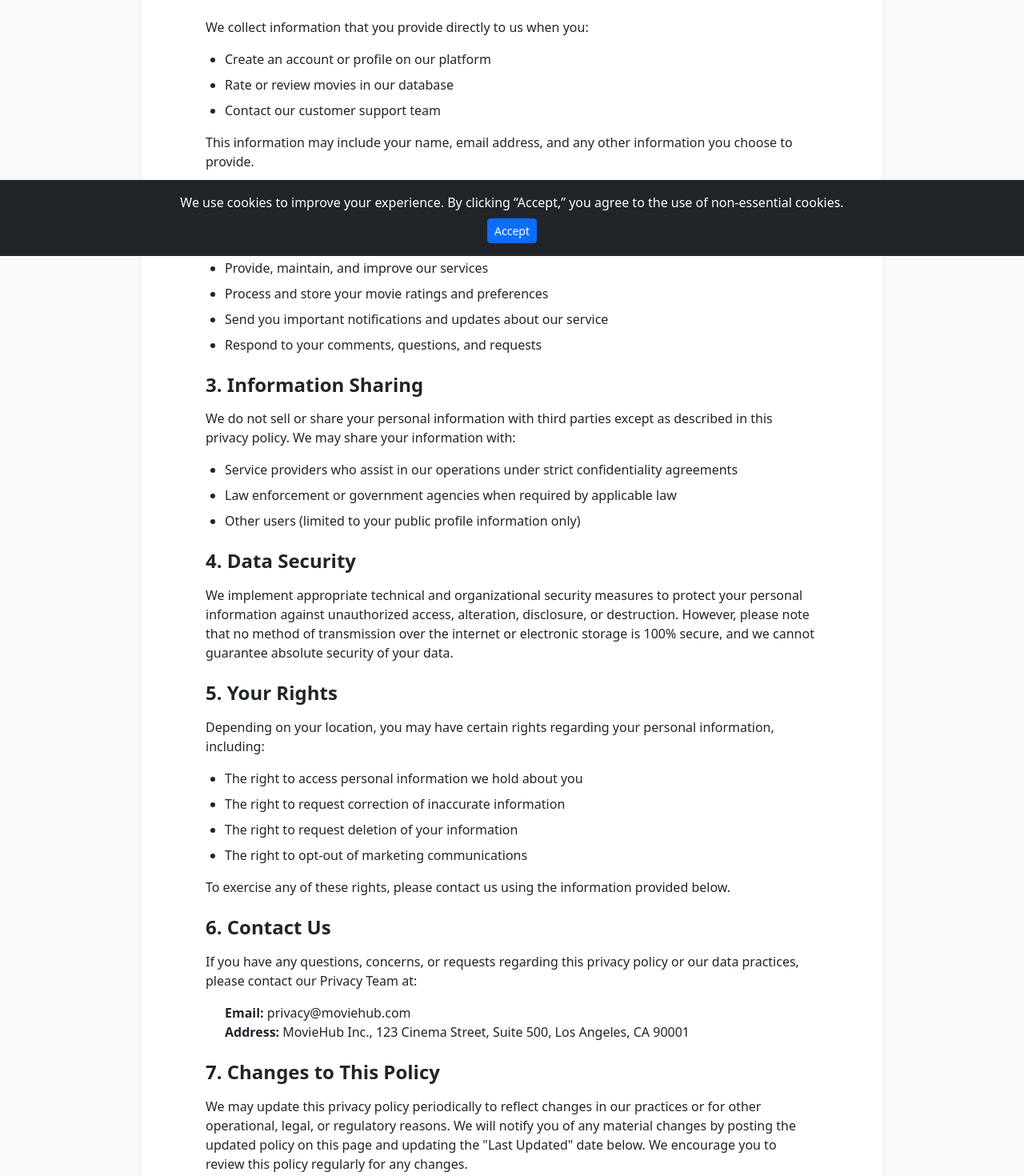
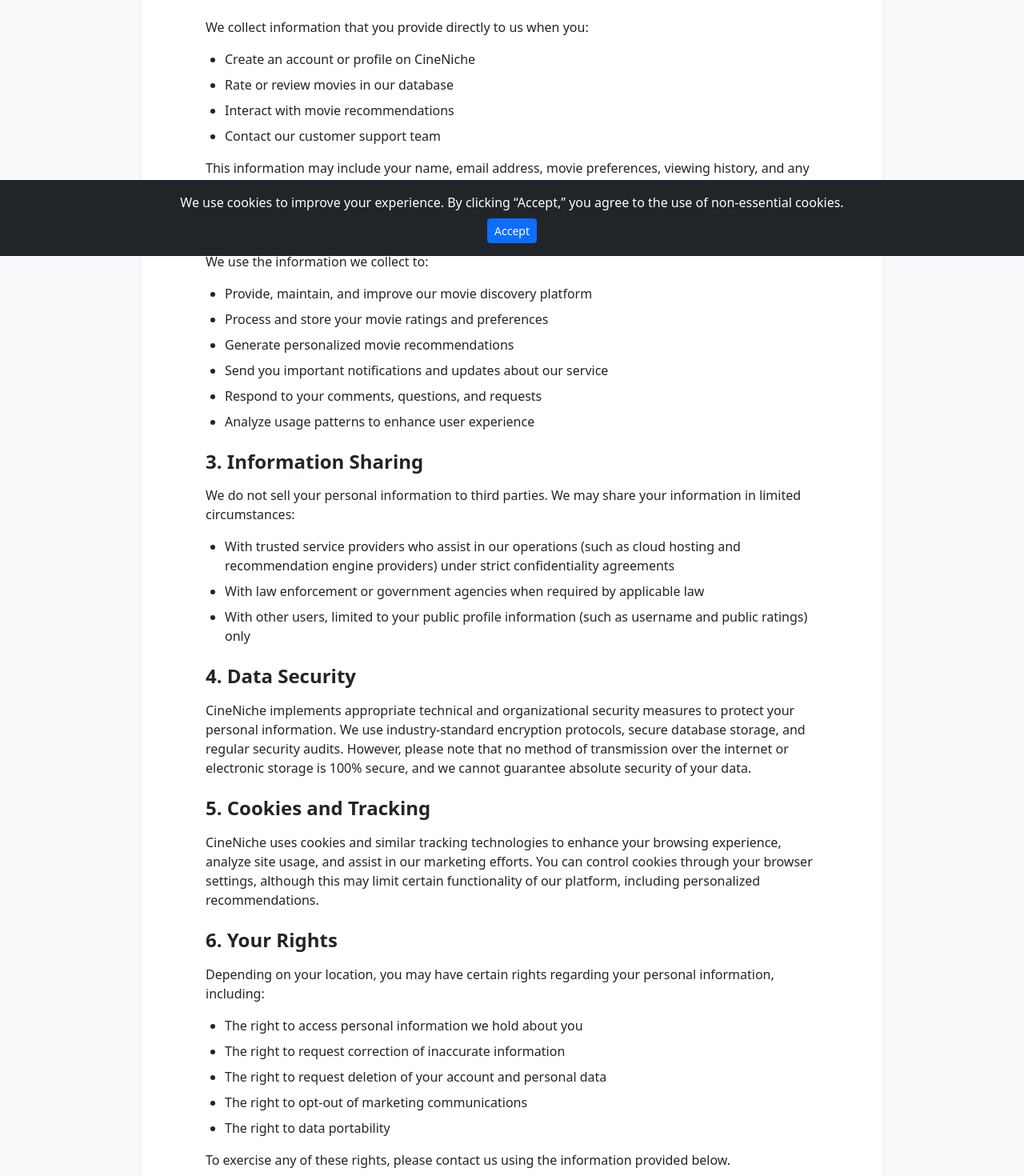
Before and after one commit to ericjamee/MovieHub, a React (Vite) app in the folder frontend/: page /privacy in a window 1280 px wide. Shown: the part 480-1950 px from the top of the page at 80% size. Built offline with nearby package versions, Linux system fonts and the light colour scheme; no server answers.

Commit message:
Privacy policy

```diff
--- a/frontend/src/pages/Privacy.tsx
+++ b/frontend/src/pages/Privacy.tsx
@@ -12,8 +12,9 @@ const Privacy: React.FC = () => {
 
               <div className="text-start">
                 <p className="lead text-muted mb-5">
-                  At MovieHub, we take your privacy seriously. This Privacy Policy explains how we collect, use,
-                  disclose, and safeguard your information when you use our service. Please read this privacy policy carefully.
+                  At CineNiche, we take your privacy seriously. This Privacy Policy explains how we collect, use,
+                  disclose, and safeguard your information when you use our movie discovery and recommendation service.
+                  Please read this privacy policy carefully.
                 </p>
 
                 <section className="mb-4">
@@ -22,13 +23,14 @@ const Privacy: React.FC = () => {
                     We collect information that you provide directly to us when you:
                   </p>
                   <ul className="ps-4">
-                    <li className="mb-2">Create an account or profile on our platform</li>
+                    <li className="mb-2">Create an account or profile on CineNiche</li>
                     <li className="mb-2">Rate or review movies in our database</li>
+                    <li className="mb-2">Interact with movie recommendations</li>
                     <li className="mb-2">Contact our customer support team</li>
                   </ul>
                   <p>
-                    This information may include your name, email address, and any other
-                    information you choose to provide.
+                    This information may include your name, email address, movie preferences, viewing history,
+                    and any other information you choose to provide.
                   </p>
                 </section>
 
@@ -38,47 +40,58 @@ const Privacy: React.FC = () => {
                     We use the information we collect to:
                   </p>
                   <ul className="ps-4">
-                    <li className="mb-2">Provide, maintain, and improve our services</li>
+                    <li className="mb-2">Provide, maintain, and improve our movie discovery platform</li>
                     <li className="mb-2">Process and store your movie ratings and preferences</li>
+                    <li className="mb-2">Generate personalized movie recommendations</li>
                     <li className="mb-2">Send you important notifications and updates about our service</li>
                     <li className="mb-2">Respond to your comments, questions, and requests</li>
+                    <li className="mb-2">Analyze usage patterns to enhance user experience</li>
                   </ul>
                 </section>
 
                 <section className="mb-4">
                   <h2 className="h4 fw-bold mb-3">3. Information Sharing</h2>
                   <p>
-                    We do not sell or share your personal information with third parties
-                    except as described in this privacy policy. We may share your
-                    information with:
+                    We do not sell your personal information to third parties.
+                    We may share your information in limited circumstances:
                   </p>
                   <ul className="ps-4">
-                    <li className="mb-2">Service providers who assist in our operations under strict confidentiality agreements</li>
-                    <li className="mb-2">Law enforcement or government agencies when required by applicable law</li>
-                    <li className="mb-2">Other users (limited to your public profile information only)</li>
+                    <li className="mb-2">With trusted service providers who assist in our operations (such as cloud hosting and recommendation engine providers) under strict confidentiality agreements</li>
+                    <li className="mb-2">With law enforcement or government agencies when required by applicable law</li>
+                    <li className="mb-2">With other users, limited to your public profile information (such as username and public ratings) only</li>
                   </ul>
                 </section>
 
                 <section className="mb-4">
                   <h2 className="h4 fw-bold mb-3">4. Data Security</h2>
                   <p>
-                    We implement appropriate technical and organizational security measures to protect your personal
-                    information against unauthorized access, alteration, disclosure, or destruction. However, please note that
-                    no method of transmission over the internet or electronic storage is 100% secure, and we cannot guarantee
-                    absolute security of your data.
+                    CineNiche implements appropriate technical and organizational security measures to protect your personal
+                    information. We use industry-standard encryption protocols, secure database storage, and regular security audits.
+                    However, please note that no method of transmission over the internet or electronic storage is 100% secure,
+                    and we cannot guarantee absolute security of your data.
                   </p>
                 </section>
 
                 <section className="mb-4">
-                  <h2 className="h4 fw-bold mb-3">5. Your Rights</h2>
+                  <h2 className="h4 fw-bold mb-3">5. Cookies and Tracking</h2>
+                  <p>
+                    CineNiche uses cookies and similar tracking technologies to enhance your browsing experience, analyze site usage,
+                    and assist in our marketing efforts. You can control cookies through your browser settings, although this may limit
+                    certain functionality of our platform, including personalized recommendations.
+                  </p>
+                </section>
+
+                <section className="mb-4">
+                  <h2 className="h4 fw-bold mb-3">6. Your Rights</h2>
                   <p>
                     Depending on your location, you may have certain rights regarding your personal information, including:
                   </p>
                   <ul className="ps-4">
                     <li className="mb-2">The right to access personal information we hold about you</li>
                     <li className="mb-2">The right to request correction of inaccurate information</li>
-                    <li className="mb-2">The right to request deletion of your information</li>
+                    <li className="mb-2">The right to request deletion of your account and personal data</li>
                     <li className="mb-2">The right to opt-out of marketing communications</li>
+                    <li className="mb-2">The right to data portability</li>
                   </ul>
                   <p>
                     To exercise any of these rights, please contact us using the information provided below.
@@ -86,19 +99,19 @@ const Privacy: React.FC = () => {
                 </section>
 
                 <section className="mb-4">
-                  <h2 className="h4 fw-bold mb-3">6. Contact Us</h2>
+                  <h2 className="h4 fw-bold mb-3">7. Contact Us</h2>
                   <p>
                     If you have any questions, concerns, or requests regarding this privacy policy or our data practices, please contact
                     our Privacy Team at:
                   </p>
                   <p className="ms-4">
-                    <strong>Email:</strong> privacy@moviehub.com<br />
-                    <strong>Address:</strong> MovieHub Inc., 123 Cinema Street, Suite 500, Los Angeles, CA 90001
+                    <strong>Email:</strong> privacy@cineniche.com<br />
+                    <strong>Address:</strong> CineNiche LLC, 3300 N University Avenue, Provo, UT 84604
                   </p>
                 </section>
 
                 <section className="mb-4">
-                  <h2 className="h4 fw-bold mb-3">7. Changes to This Policy</h2>
+                  <h2 className="h4 fw-bold mb-3">8. Changes to This Policy</h2>
                   <p>
                     We may update this privacy policy periodically to reflect changes in our practices or for other operational, legal, or regulatory reasons.
                     We will notify you of any material changes by posting the updated policy on this page and updating the "Last Updated" date below.
@@ -108,7 +121,7 @@ const Privacy: React.FC = () => {
 
                 <div className="text-muted border-top pt-4 mt-5">
                   <p className="small mb-0">Last Updated: {new Date().toLocaleDateString()}</p>
-                  <p className="small mb-0">© {new Date().getFullYear()} MovieHub. All rights reserved.</p>
+                  <p className="small mb-0">© {new Date().getFullYear()} CineNiche. All rights reserved.</p>
                 </div>
               </div>
             </Card.Body>
```
